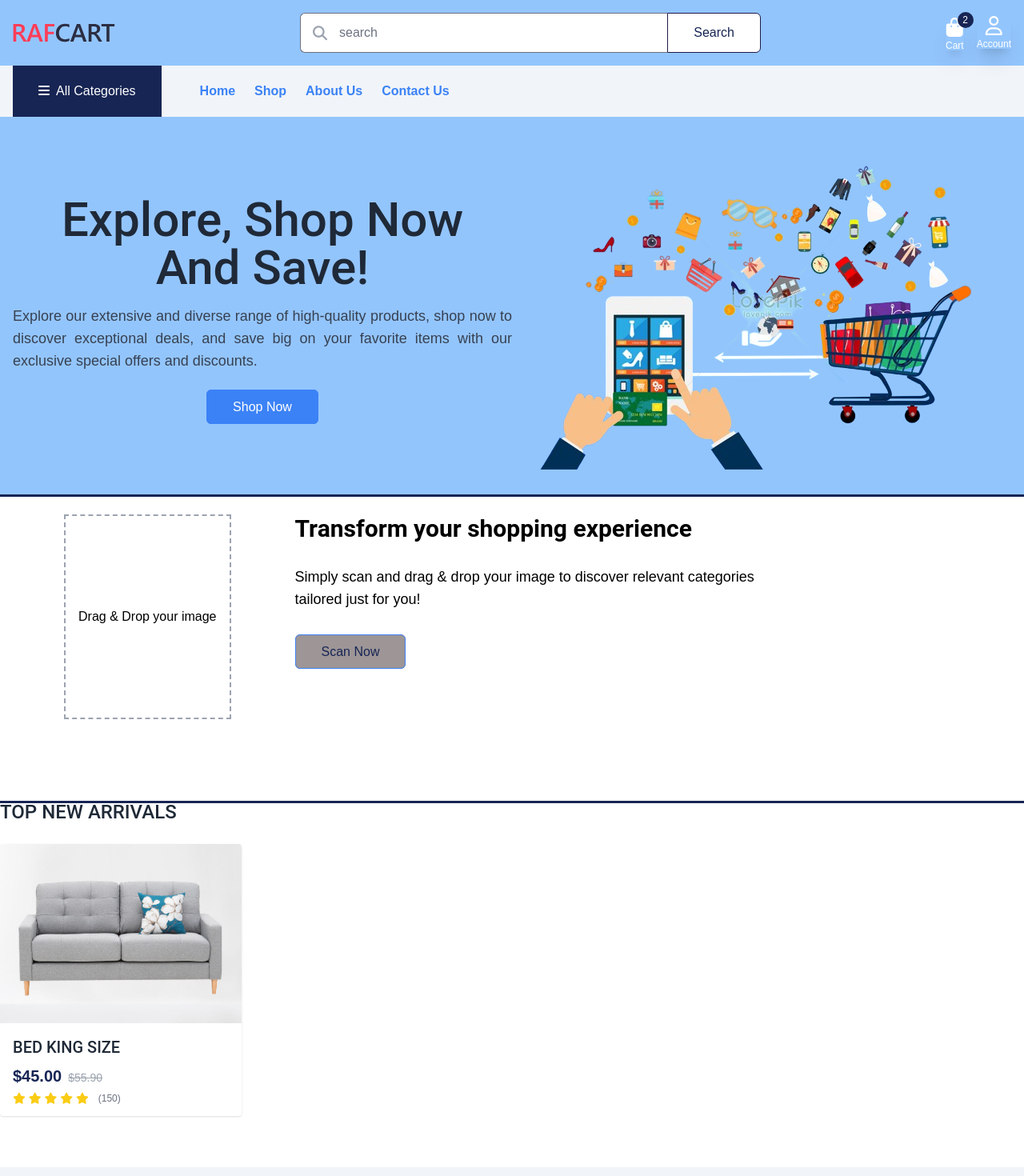
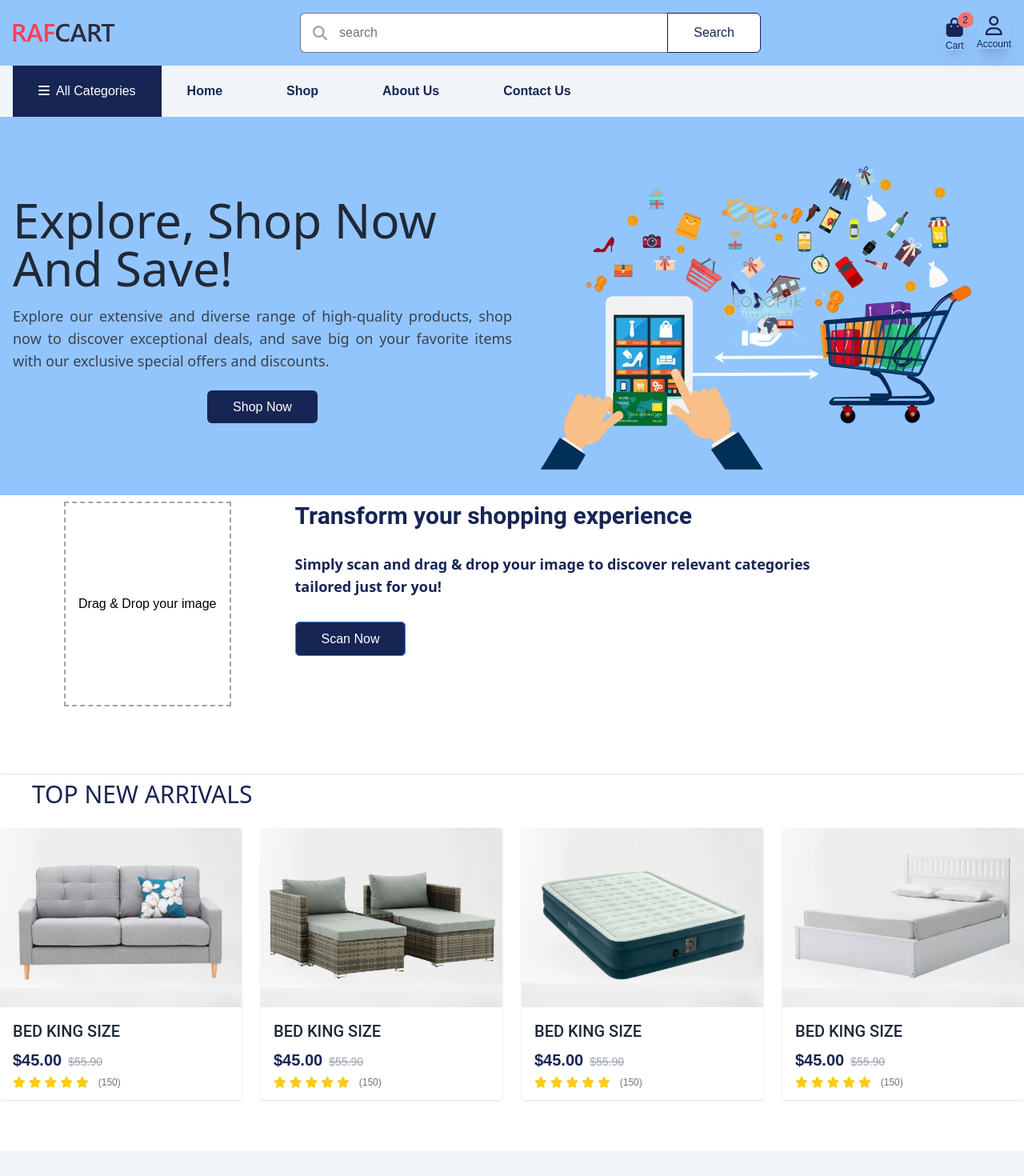
Before and after one commit to IT21239298/Cartify, a React (Create React App) app in the folder frontend/: page / in a window 1280 px wide. Shown: the top 1470 px of the page at 80% size. Built offline with nearby package versions, Linux system fonts and the light colour scheme.

Commit message:
update home

```diff
--- a/frontend/src/App.js
+++ b/frontend/src/App.js
@@ -8,13 +8,12 @@ import SecondaryHeader from "./components/SecondaryHeader";
 import Seller from "./pages/Seller";
 import Customer from "./pages/Customer";
 import ContactUs from "./pages/ContactUs";
+import FooterSecondary from "./components/FooterSecondary"
+
 
 import Item from "./pages/seller/Item";
 import Selleritem from "./pages/seller/selleritem";
 import UpdateItem from "./pages/seller/UpdateItem";
-import Header from "./components/Header"
-import Welcome from "./pages/Welcome"
-
 
 
 // import Navbar from "./components/Navbar";
@@ -25,10 +24,7 @@ function App() {
     <BrowserRouter>
 
      <PrimaryHeader />
-      <SecondaryHeader />
-
-
-{/* <Header /> */}
+     <SecondaryHeader />
 
 
         {" "}
@@ -41,7 +37,7 @@ function App() {
           <Route path="/customer" element={<Customer />} />
           <Route path="/ContactUs" element={<ContactUs />} />
         </Routes>
-
+        <FooterSecondary />
     </BrowserRouter>
   );
 }
--- a/frontend/src/components/home/FooterSecondary.jsx
+++ b/frontend/src/components/FooterSecondary.jsx
@@ -9,7 +9,7 @@ const Footer = () => {
 
     <>
 <Box
-    sx={{textAlign:"center" ,bgcolor:"rgb(241 245 249)" , color: "rgb(147 197 253)",hover:"rgb(23 37 84)" , p:1}}>
+    sx={{textAlign:"center" ,bgcolor:"rgb(241 245 249)" , color: "rgb(23 37 84)",hover:"rgb(3 105 161)" , p:1}}>
 
 <Box
 sx={{
@@ -20,7 +20,7 @@ sx={{
         mr:2
     },
     "& svg:hover" : {
-        color:'rgb(23 37 84)',
+        color:'rgb(30 64 175)',
         transform:'translateX(5px)',
         transition:'all 400ms'
     }
--- a/frontend/src/components/PrimaryHeader.jsx
+++ b/frontend/src/components/PrimaryHeader.jsx
@@ -53,13 +53,13 @@ function PrimaryHeader() {
 
                 <div className="flex items-center space-x-4">
 
-                    <a href="#" className="text-center text-white hover:text-blue-950 transition relative shadow-xl">
+                    <a href="#" className="text-center text-blue-950 hover:text-blue-800 transition relative shadow-xl">
                         <div className="text-2xl">
                             <i className="fa-solid fa-bag-shopping" />
                         </div>
                         <div className="text-xs leading-3">Cart</div>
                         <div
-                            className="absolute -right-3 -top-1 w-5 h-5 rounded-full flex items-center justify-center bg-blue-950 text-white text-xs">
+                            className="absolute -right-3 -top-1 w-5 h-5 rounded-full flex items-center justify-center bg-red-400 text-blue-950 text-xs">
                             2</div>
                     </a>
 
@@ -74,7 +74,7 @@ function PrimaryHeader() {
                                             alt="getimg"
                                         />
                                     ) : (
-                                        <div href="#" className="text-center text-white hover:text-blue-950 transition relative shadow-xl">
+                                        <div href="#" className="text-center text-blue-950 hover:text-blue-800 transition relative shadow-xl">
                                             <div className="text-2xl">
                                                 <i className="fa-regular fa-user"></i>
                                             </div>
--- a/frontend/src/components/SecondaryHeader.jsx
+++ b/frontend/src/components/SecondaryHeader.jsx
@@ -40,12 +40,12 @@ function SecondaryHeader() {
                 </div>
             </div>
 
-            <div className="flex items-center justify-between flex-grow md:pl-12 py-5">
-                <div className="flex items-center space-x-6 capitalize">
-                    <a href="/" className="font-bold text-blue-500 hover:text-blue-950 transition">Home</a>
-                    <a href="pages/shop.html" className="font-bold  text-blue-500 hover:text-blue-950 transition">Shop</a>
-                    <a href="#" className="font-bold text-blue-500 hover:text-blue-950 transition">About us</a>
-                    <a href="/ContactUs" className="font-bold text-blue-500 hover:text-blue-950 transition">Contact us</a>
+            <div className="flex items-center justify-between flex-grow md:pl-8 py-5">
+                <div className="flex items-center space-x-20 capitalize">
+                    <a href="/" className=" font-bold text-blue-950  hover:bg-blue-950 hover:bg-cover hover:text-white transition">Home</a>
+                    <a href="pages/shop.html" className="font-bold  text-blue-950 hover:text-white transition">Shop</a>
+                    <a href="#" className="font-bold text-blue-950 hover:text-white transition">About us</a>
+                    <a href="/ContactUs" className="font-bold text-blue-950 hover:text-white transition">Contact us</a>
                 </div>
                 {/* <a href="pages/login.html" className="text-gray-200 hover:text-white transition">Login</a> */}
             </div>
--- a/frontend/src/components/home/Banner.jsx
+++ b/frontend/src/components/home/Banner.jsx
@@ -7,16 +7,16 @@ function Banner() {
         <div className="bg-blue-300 py-8">
             <div className="container flex items-center justify-between mx-auto px-4">
                 <div className="w-1/2">
-                    <h1 className="text-6xl text-gray-800 font-medium mb-4 capitalize">
+                    <h1 className="text-6xl font-sans text-gray-800 text-justify font-medium mb-4 capitalize">
                     Explore, Shop Now <br/>  and Save!
                     </h1>
-                    <p className="text-gray-700 text-lg text-justify mb-8">Explore our extensive and diverse range of high-quality products, shop now to discover exceptional deals, and save big on your favorite items with our exclusive special offers and discounts.</p>
-                    <div>
-                        <DefaultButton title="Shop Now" />
+                    <p className="font-sans text-gray-700 text-lg text-justify mb-8">Explore our extensive and diverse range of high-quality products, shop now to discover exceptional deals, and save big on your favorite items with our exclusive special offers and discounts.</p>
+                    <div >
+                        <DefaultButton  title="Shop Now" />
                     </div>
                 </div>
-                <div className="w-1/2 flex justify-end">
-                    <img src={banner} alt="Banner" className="max-w-full h-auto" />
+                <div className="w-1/2 flex justify-end ">
+                    <img src={banner} alt="Banner" className="max-w-full h-1000" />
                 </div>
             </div>
         </div>
--- a/frontend/src/components/home/Card.jsx
+++ b/frontend/src/components/home/Card.jsx
@@ -1,10 +1,12 @@
 import React from 'react';
 import product1 from "../../assets/images/products/product1.jpg"
-
+import product2 from "../../assets/images/products/product2.jpg"
+import product3 from "../../assets/images/products/product3.jpg"
+import product4 from "../../assets/images/products/product4.jpg"
 function Card() {
   return (
     <div className="bg-colorcontainer pb-16">
-      <h2 className="text-2xl font-medium text-gray-800 uppercase mb-6">Top New Arrivals</h2>
+      <h2 className="text-3xl font-medium font-sans text-primary uppercase mt-2 mb-6 mx-auto px-10">Top New Arrivals</h2>
       <div className="grid grid-cols-1 md:grid-cols-4 gap-6">
         <div className="bg-white shadow rounded overflow-hidden group">
           <div className="relative">
@@ -37,6 +39,104 @@ function Card() {
           </div>
 
         </div>
+
+        <div className="bg-white shadow rounded overflow-hidden group">
+          <div className="relative">
+            <img src={product2} alt="product 1" className="w-full" />
+            <div className="absolute inset-0 bg-black bg-opacity-40 flex items-center
+              justify-center gap-2 opacity-0 group-hover:opacity-100 transition">
+              <a href="#" className="text-white text-lg w-9 h-8 rounded-full bg-primary flex items-center justify-center hover:bg-gray-800 transition" title="view product">
+                <i className="fa-solid fa-magnifying-glass"></i>
+              </a>
+                         </div>
+          </div>
+          <div className="pt-4 pb-3 px-4">
+            <a href="#">
+              <h4 className="uppercase font-medium text-xl mb-2 text-gray-800 hover:text-primary transition">Bed King Size</h4>
+            </a>
+            <div className="flex items-baseline mb-1 space-x-2">
+              <p className="text-xl text-primary font-semibold">$45.00</p>
+              <p className="text-sm text-gray-400 line-through">$55.90</p>
+            </div>
+            <div className="flex items-center">
+              <div className="flex gap-1 text-sm text-yellow-400">
+                <span><i className="fa-solid fa-star"></i></span>
+                <span><i className="fa-solid fa-star"></i></span>
+                <span><i className="fa-solid fa-star"></i></span>
+                <span><i className="fa-solid fa-star"></i></span>
+                <span><i className="fa-solid fa-star"></i></span>
+              </div>
+              <div className="text-xs text-gray-500 ml-3">(150)</div>
+            </div>
+          </div>
+
+        </div>
+
+        <div className="bg-white shadow rounded overflow-hidden group">
+          <div className="relative">
+            <img src={product3} alt="product 1" className="w-full" />
+            <div className="absolute inset-0 bg-black bg-opacity-40 flex items-center
+              justify-center gap-2 opacity-0 group-hover:opacity-100 transition">
+              <a href="#" className="text-white text-lg w-9 h-8 rounded-full bg-primary flex items-center justify-center hover:bg-gray-800 transition" title="view product">
+                <i className="fa-solid fa-magnifying-glass"></i>
+              </a>
+                         </div>
+          </div>
+          <div className="pt-4 pb-3 px-4">
+            <a href="#">
+              <h4 className="uppercase font-medium text-xl mb-2 text-gray-800 hover:text-primary transition">Bed King Size</h4>
+            </a>
+            <div className="flex items-baseline mb-1 space-x-2">
+              <p className="text-xl text-primary font-semibold">$45.00</p>
+              <p className="text-sm text-gray-400 line-through">$55.90</p>
+            </div>
+            <div className="flex items-center">
+              <div className="flex gap-1 text-sm text-yellow-400">
+                <span><i className="fa-solid fa-star"></i></span>
+                <span><i className="fa-solid fa-star"></i></span>
+                <span><i className="fa-solid fa-star"></i></span>
+                <span><i className="fa-solid fa-star"></i></span>
+                <span><i className="fa-solid fa-star"></i></span>
+              </div>
+              <div className="text-xs text-gray-500 ml-3">(150)</div>
+            </div>
+          </div>
+
+        </div>
+
+
+        <div className="bg-white shadow rounded overflow-hidden group">
+          <div className="relative">
+            <img src={product4} alt="product 1" className="w-full" />
+            <div className="absolute inset-0 bg-black bg-opacity-40 flex items-center
+              justify-center gap-2 opacity-0 group-hover:opacity-100 transition">
+              <a href="#" className="text-white text-lg w-9 h-8 rounded-full bg-primary flex items-center justify-center hover:bg-gray-800 transition" title="view product">
+                <i className="fa-solid fa-magnifying-glass"></i>
+              </a>
+                         </div>
+          </div>
+          <div className="pt-4 pb-3 px-4">
+            <a href="#">
+              <h4 className="uppercase font-medium text-xl mb-2 text-gray-800 hover:text-primary transition">Bed King Size</h4>
+            </a>
+            <div className="flex items-baseline mb-1 space-x-2">
+              <p className="text-xl text-primary font-semibold">$45.00</p>
+              <p className="text-sm text-gray-400 line-through">$55.90</p>
+            </div>
+            <div className="flex items-center">
+              <div className="flex gap-1 text-sm text-yellow-400">
+                <span><i className="fa-solid fa-star"></i></span>
+                <span><i className="fa-solid fa-star"></i></span>
+                <span><i className="fa-solid fa-star"></i></span>
+                <span><i className="fa-solid fa-star"></i></span>
+                <span><i className="fa-solid fa-star"></i></span>
+              </div>
+              <div className="text-xs text-gray-500 ml-3">(150)</div>
+            </div>
+          </div>
+
+        </div>
+
         {/* Other product cards go here */}
       </div>
     </div>
--- a/frontend/src/components/home/DefaultButton.jsx
+++ b/frontend/src/components/home/DefaultButton.jsx
@@ -2,8 +2,8 @@ import React from 'react'
 
 function DefaultButton({title, onClick}) {
   return (
-    <a onClick={onClick} className="bg-primary border border-primary text-white px-8 py-3 font-medium
-                rounded-md hover:bg-blue-950 hover:text-white cursor-grab">{title}</a>
+    <a onClick={onClick} className="bg-primary border-primary text-white px-8 py-3 font-medium
+                rounded-md hover:bg-blue-800 hover:text-white cursor-grab">{title}</a>
   )
 }
 
--- a/frontend/src/components/home/ImageScanner.jsx
+++ b/frontend/src/components/home/ImageScanner.jsx
@@ -25,7 +25,7 @@ function ImageScanner() {
 
 
     return (
-        <div className='bg-inherit outline outline-offset-2 outline-blue-950  flex mt-1 py-5 '>
+        <div className='bg-white shadow rounded overflow-hidden group flex mt-1 py-1 '>
             <div
                 className="flex items-center justify-center h-64 border-dashed border-2 border-gray-400 p-4 ml-20 mr-20 mb-20"
                 onDrop={handleDrop}
@@ -34,12 +34,12 @@ function ImageScanner() {
                 {image ? (
                     <img src={image} alt="Uploaded" className="object-cover w-100 h-full" />
                 ) : (
-                    <p className="text-center">Drag & Drop your image</p>
+                    <p className="text-center ">Drag & Drop your image</p>
                 )}
             </div>
             <div className=''>
-                <div className='text-lg text-black font-semibold mr-10 mb-10'>
-                    <h1 className='text-3xl'>Transform your shopping experience</h1> <br /> <span className='font-normal'>Simply scan and drag & drop your image to discover relevant categories <br /> tailored just for you!</span>
+                <div className='text-lg font-sans text-primary font-semibold mr-10 mb-10'>
+                    <h1 className='text-3xl '>Transform your shopping experience</h1> <br /> <span className='font-sans'>Simply scan and drag & drop your image to discover relevant categories <br /> tailored just for you!</span>
                 </div>
                 <SecondaryButton onClick={() =>  {}} title={'Scan Now'} />
             </div>
--- a/frontend/src/components/home/SecondaryButton.jsx
+++ b/frontend/src/components/home/SecondaryButton.jsx
@@ -2,8 +2,8 @@ import React from 'react'
 
 function SecondaryButton({title, onClick}) {
   return (
-    <a onClick={onClick} className="bg-secondary w-[200px] border border-primary text-primary px-8 py-3 font-medium
-                rounded-md hover:bg-blue-950 hover:text-white">{title}</a>
+    <a onClick={onClick} className="bg-primary w-[200px] border border-primary text-white px-8 py-3 font-medium
+                rounded-md hover:bg-blue-800 hover:text-white cursor-grab">{title}</a>
   )
 
 }
--- a/frontend/src/main.css
+++ b/frontend/src/main.css
@@ -594,6 +594,8 @@ select {
 [type='file']:focus {
   outline: 1px auto -webkit-focus-ring-color;
 }
+
+
 
 body {
   font-family: Poppins, sans-serif;
@@ -1363,7 +1365,7 @@ h1, h2, h3, h4, h5, h6 {
 
 .bg-primary {
   --tw-bg-opacity: 1;
-  background-color: rgb(59 130 246 / var(--tw-bg-opacity));
+  background-color: rgb(23 37 84 / var(--tw-bg-opacity));
 }
 
 .bg-secondary {
@@ -1421,7 +1423,7 @@ h1, h2, h3, h4, h5, h6 {
   background-repeat: no-repeat;
 }
 .shadow-primary{
-  box-shadow: 0 25px 50px -12px rgb(23 37 84 / 0.25);
+  box-shadow: 0 25px 50px -12px rgb(59 130 246 / 0.25);
 }
 .object-contain {
   -o-object-fit: contain;
@@ -1808,7 +1810,7 @@ h1, h2, h3, h4, h5, h6 {
 
 .hover\:text-primary:hover {
   --tw-text-opacity: 1;
-  color: rgb(23 37 84 / var(--tw-text-opacity));
+  color: rgb(59 130 246 / var(--tw-text-opacity));
 }
 
 .hover\:text-white:hover {
--- a/frontend/src/pages/Home/Home.jsx
+++ b/frontend/src/pages/Home/Home.jsx
@@ -1,7 +1,7 @@
 import React from 'react'
 import Banner from '../../components/home/Banner'
 import ImageScanner from '../../components/home/ImageScanner'
-import FooterSecondary from '../../components/home/FooterSecondary'
+import FooterSecondary from '../../components/FooterSecondary'
 import Card from '../../components/home/Card'
 
 function Home() {
@@ -10,8 +10,7 @@ function Home() {
       <Banner />
       <ImageScanner />
       <Card/>
-      {/* <Footer /> */}
-      <FooterSecondary />
+
     </>
   )
 }
```
Also changed, not shown: frontend/src/pages/ContactUs.jsx (+18 -2 lines), frontend/src/assets/images/contact.jpg (added), frontend/src/assets/images/contact2.jpg (added).
